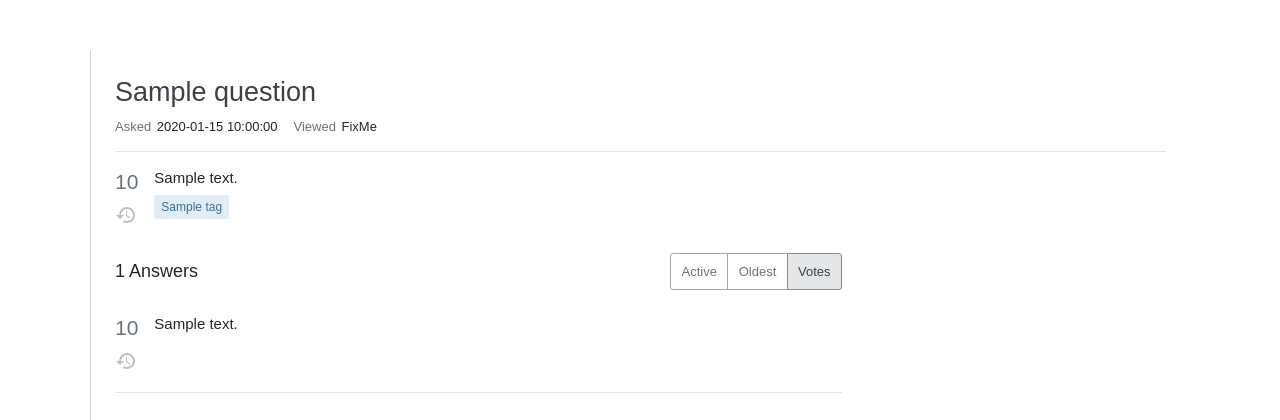
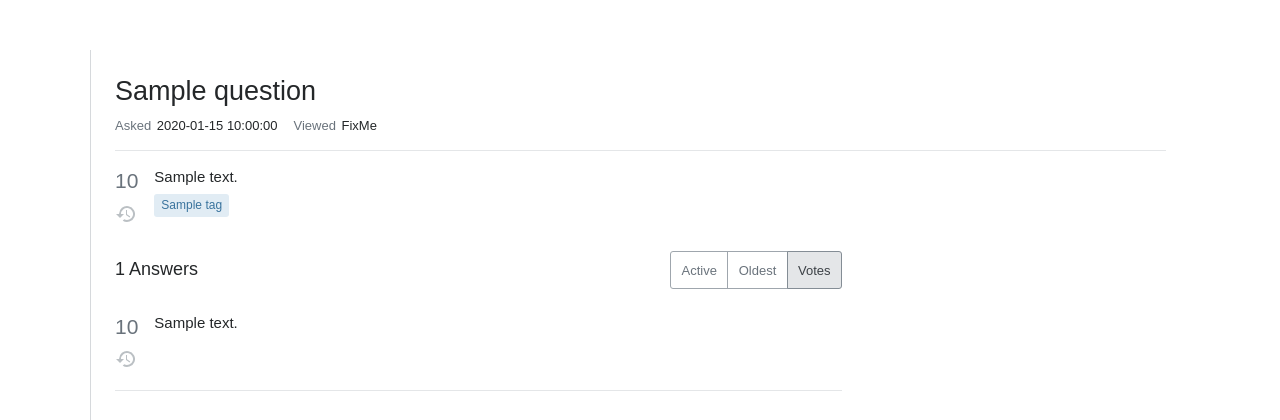
Before and after one commit to CodePhenix/stackoverflow_offline, a Flask app: template front/templates/base.html in a window 1280 px wide. Shown: the top 420 px of the page. Run offline with Flask 2, Linux system fonts and the light colour scheme; the template is opened without the code that fills it: most values are stand-ins (such as "Sample title", 1, 10 or a date in 2020); some libraries are stand-ins or nearby versions.

Commit message:
removed shadow link in title

```diff
--- a/front/templates/base.html
+++ b/front/templates/base.html
@@ -1,7 +1,6 @@
 
 
 <!DOCTYPE html>
-<!-- saved from url=(0107)https://stackoverflow.com/questions/4922867/what-is-the-junit-xml-format-specification-that-hudson-supports -->
 <html itemscope="" itemtype="http://schema.org/QAPage" class="html__responsive"><head><meta http-equiv="Content-Type" content="text/html; charset=UTF-8">
 
         <title>{{question.title}}</title>
@@ -50,7 +49,7 @@ StackExchange.scrollPadding.setPaddingTop(50, 10);    </script>
 
 
             <div id="question-header" class="grid sm:fd-column">
-                        <h1 itemprop="name" class="grid--cell fs-headline1 fl1 ow-break-word mb8"><a href="https://stackoverflow.com/questions/4922867/what-is-the-junit-xml-format-specification-that-hudson-supports" class="question-hyperlink">{{question.title}}</a></h1>
+                        <h1 itemprop="name" class="grid--cell fs-headline1 fl1 ow-break-word mb8">{{question.title}}</h1>
 
                 <div class="ml12 aside-cta grid--cell print:d-none sm:ml0 sm:mb12 sm:order-first sm:as-end">
 
```
